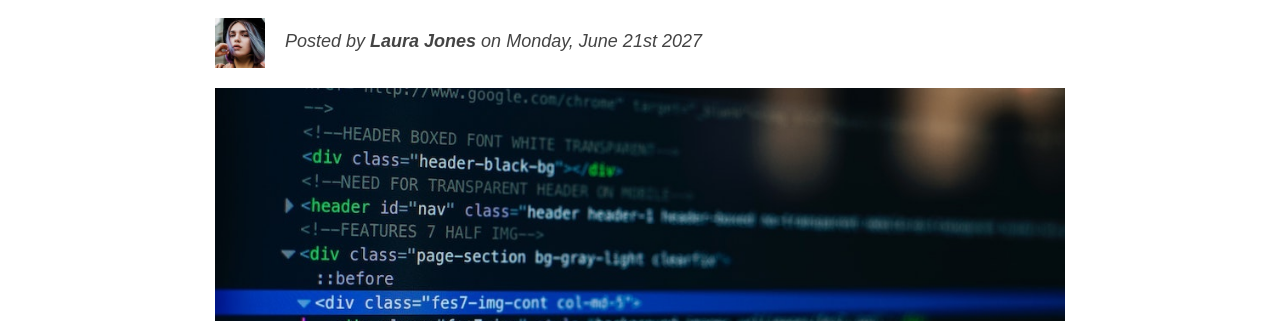
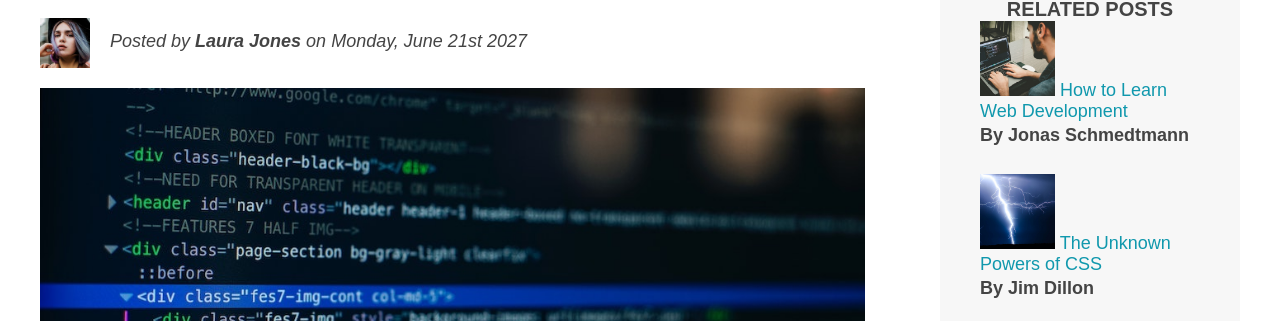
Before and after one commit to wanyh2022/html-css, a plain HTML site: page code/04-CSS-Layouts/index.html in a window 1280 px wide. Shown: the part 198-519 px from the top of the page. Drawn offline with Linux system fonts and the light colour scheme.

Commit message:
20221012

```diff
--- a/code/04-CSS-Layouts/style.css
+++ b/code/04-CSS-Layouts/style.css
@@ -1,6 +1,7 @@
 * {
   padding: 0;
   margin: 0;
+  box-sizing: border-box;
 }
 
 body {
@@ -10,7 +11,7 @@ body {
 }
 
 .container {
-  width: 850px;
+  width: 1200px;
   margin: 0 auto;
   position: relative;
 }
@@ -61,8 +62,7 @@ aside {
   background-color: #f7f7f7;
   border-top: 5px solid #1098ad;
   border-bottom: 5px solid #1098ad;
-  padding: 50px 0;
-  width: 500px;
+  padding: 50px 40px;
 }
 
 h1,
@@ -140,6 +140,7 @@ li:last-child {
 
 .related {
   list-style: none;
+  margin: 0;
 }
 
 .copyright {
@@ -204,3 +205,17 @@ nav {
   content: "";
   display: block;
 }
+
+article {
+  width: 825px;
+  float: left;
+}
+
+aside {
+  width: 300px;
+  float: right;
+}
+
+footer {
+  clear: both;
+}
```
